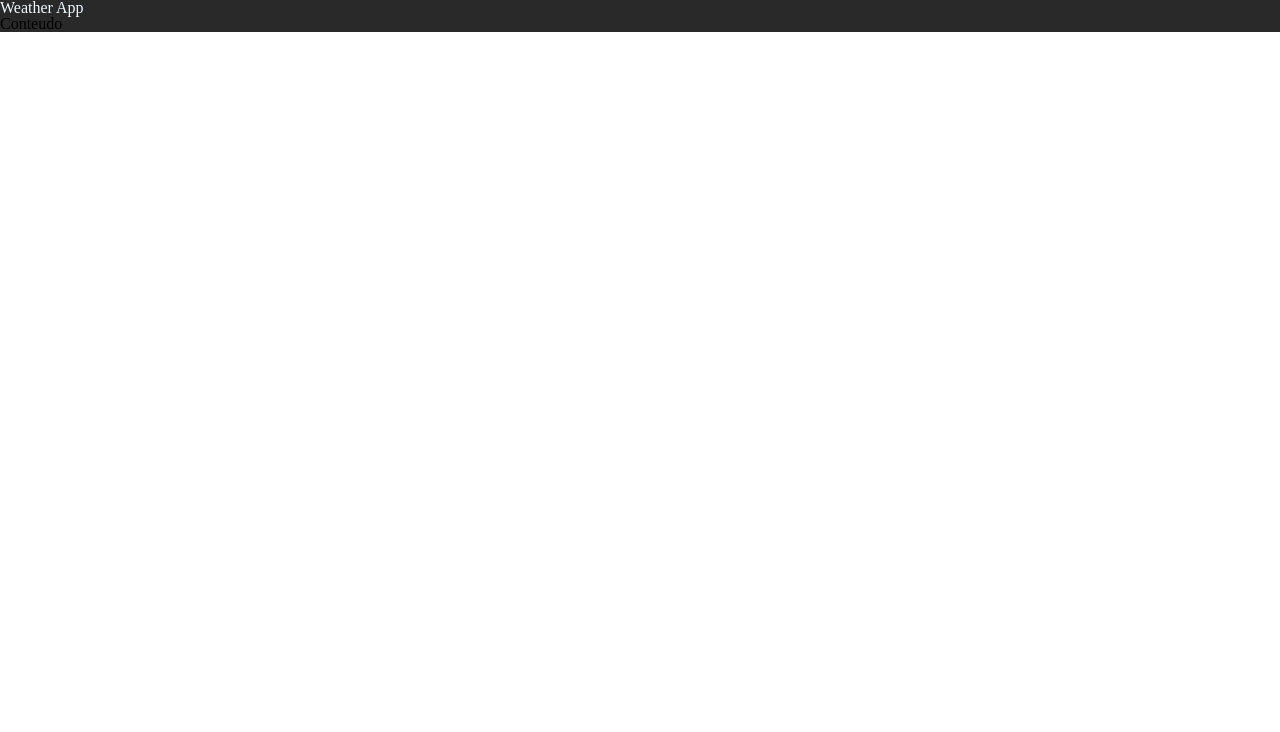
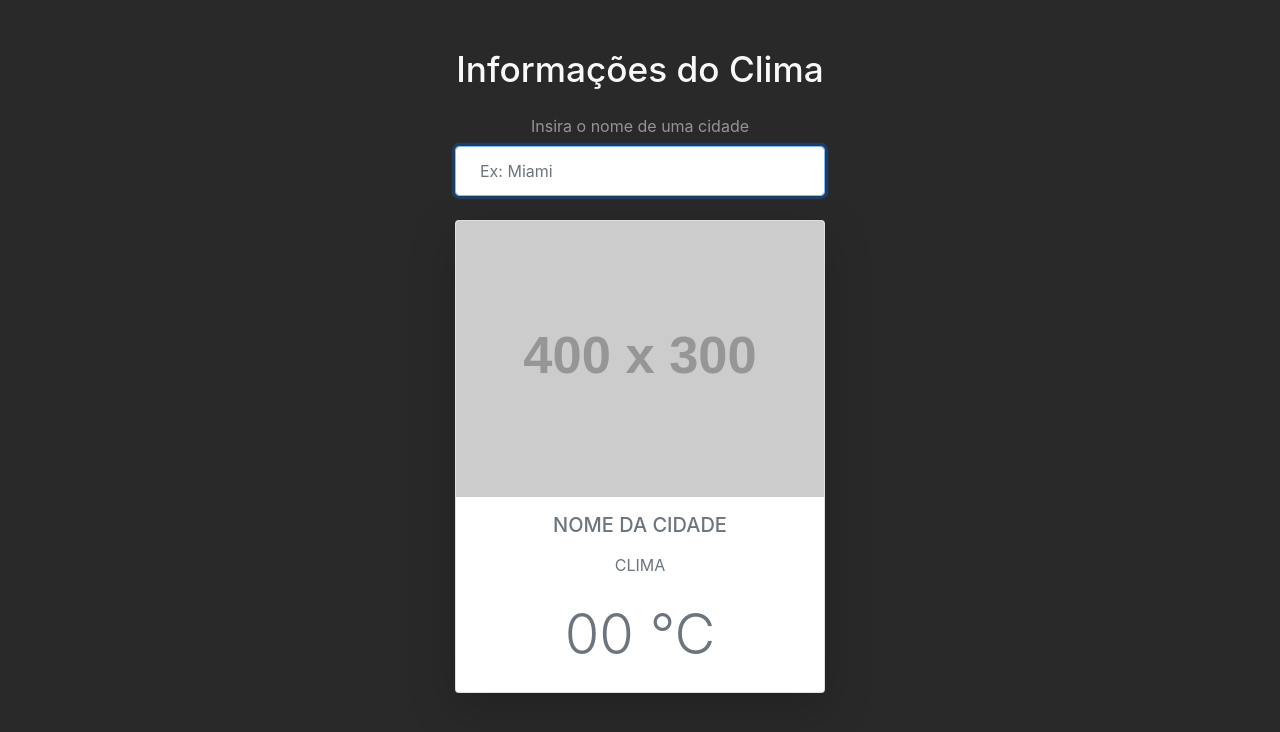
Before and after one commit to raphaelprsilva/weather-app, a plain HTML site: page index.html in a window 1280 px wide. Drawn offline with nearby package versions, Linux system fonts and the light colour scheme; placeholder pictures from the web are drawn by us.

Commit message:
Change content

```diff
--- a/index.html
+++ b/index.html
@@ -1,20 +1,38 @@
-<!DOCTYPE html>
-<html lang="en">
+<html lang="pt-BR">
 <head>
   <meta charset="UTF-8">
-  <meta http-equiv="X-UA-Compatible" content="IE=edge">
   <meta name="viewport" content="width=device-width, initial-scale=1.0">
-  <link rel="stylesheet" href="reset.css">
-  <link rel="stylesheet" href="style.css">
-  <title>Weather App</title>
+  <link rel="stylesheet" href="https://stackpath.bootstrapcdn.com/bootstrap/4.5.2/css/bootstrap.min.css" integrity="sha384-JcKb8q3iqJ61gNV9KGb8thSsNjpSL0n8PARn9HuZOnIxN0hoP+VmmDGMN5t9UJ0Z" crossorigin="anonymous">
+  <link rel="stylesheet" href="./css/style.css">
+  <title>Weather Application</title>
 </head>
 <body>
-  <div class="main-container">
-    <h1 class="main-container-header">Weather App</h1>
-    <div class="main-container-weather">
-      Conteudo
+  <div class="container my-5 mx-auto">
+    <h1 class="text-light text-center my-4">Informações do Clima</h1>
+
+    <form data-js="change-location" class="my-4 text-center text-white-50">
+      <label for="city">Insira o nome de uma cidade</label>
+      <input class="form-control p-4" type="text" name="city" placeholder="Ex: Miami" autofocus>
+    </form>
+
+    <div class="card shadow-lg rounded">
+      <img data-js="time" src="https://via.placeholder.com/400x300" class="card-img-top">
+
+      <div data-js="time-icon" class="bg-light mx-auto text-center"></div>
+
+      <div data-js="weather-details" class="text-muted text-uppercase text-center">
+        <h5 class="my-3">Nome da Cidade</h5>
+
+        <div class="my-3">Clima</div>
+
+        <div class="display-4 my-4">
+          <span>00</span>
+          <span>&deg;C</span>
+        </div>
+      </div>
     </div>
   </div>
-  <script src="./app.js"></script>
+
+  <script src="./js/app.js"></script>
 </body>
 </html>
```
